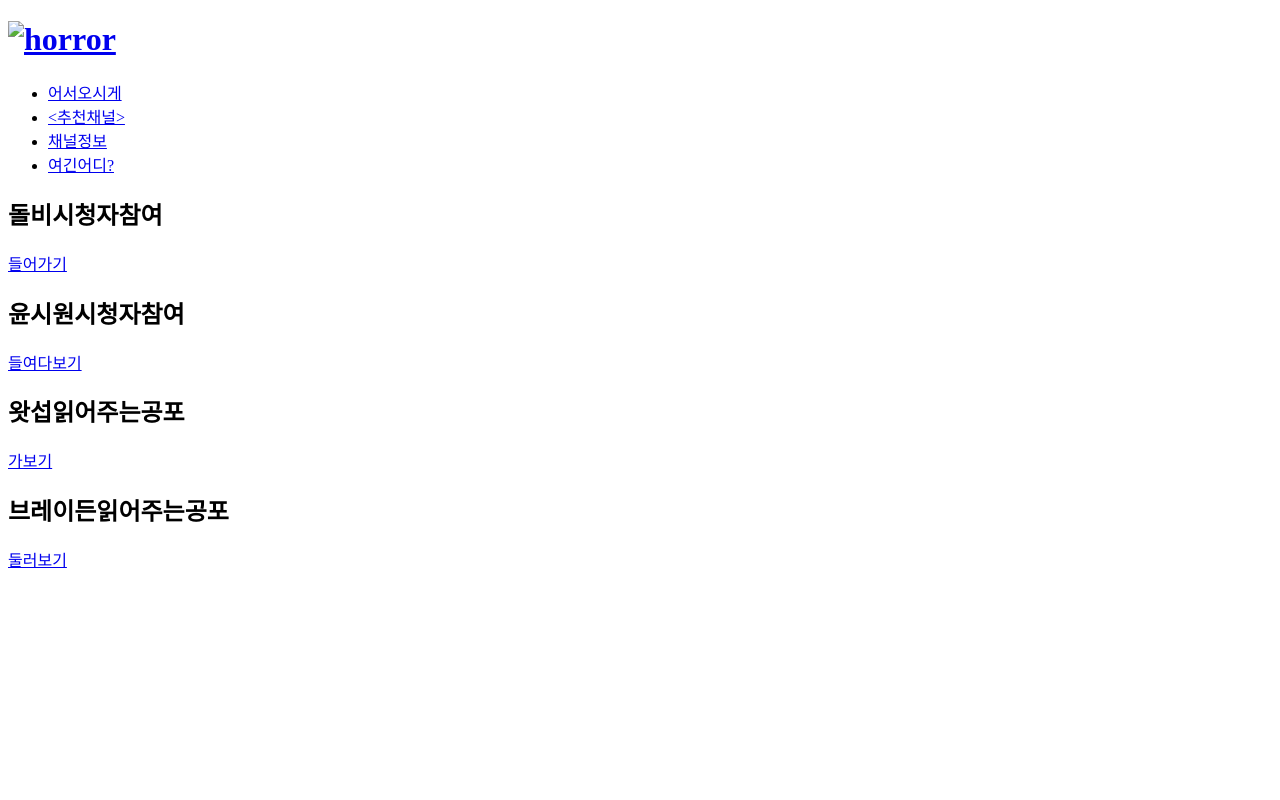
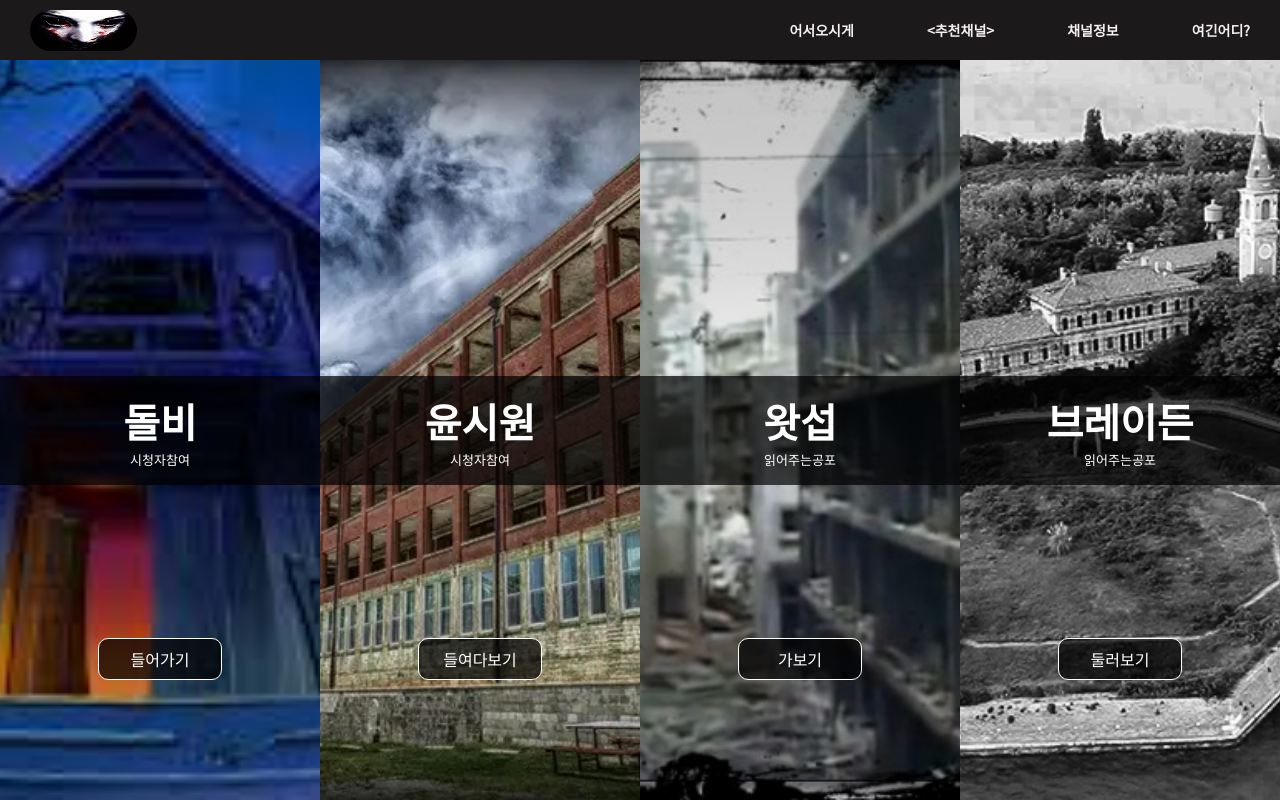
Before and after one commit to canelian/Horror, a plain HTML site: page index.html in a window 1280 px wide. Drawn offline with Linux system fonts and the light colour scheme.

Commit message:
Update index.html

```diff
--- a/index.html
+++ b/index.html
@@ -5,14 +5,14 @@
   <meta http-equiv="X-UA-Compatible" content="IE=edge">
   <meta name="viewport" content="width=device-width, initial-scale=1.0">
   <title>HORROR RADIO</title>
-  <link rel="stylesheet" href="./Horror Radio/Css/style_horror.css">
+  <link rel="stylesheet" href="./Css/style_horror.css">
   <link href="https://fonts.googleapis.com/css2?family=Noto+Sans+KR&display=swap" rel="stylesheet">
 </head>
 <body>
   <header id="main-header">
     <h1>
       <a href="./">
-        <img src="../Horror Radio/img/logo_2.jpg" alt="horror">
+        <img src="./img/logo_2.jpg" alt="horror">
       </a>
     </h1>
     <nav>
```
